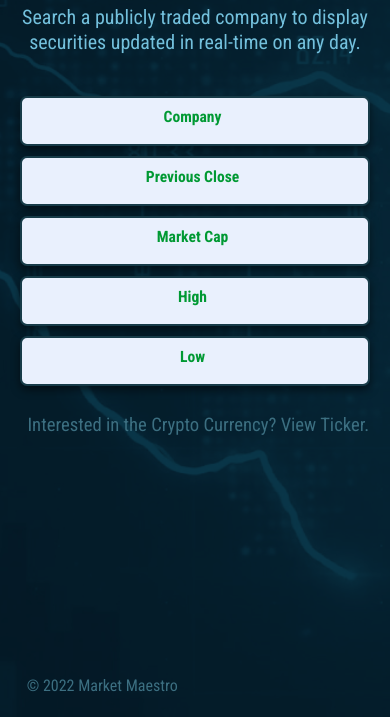
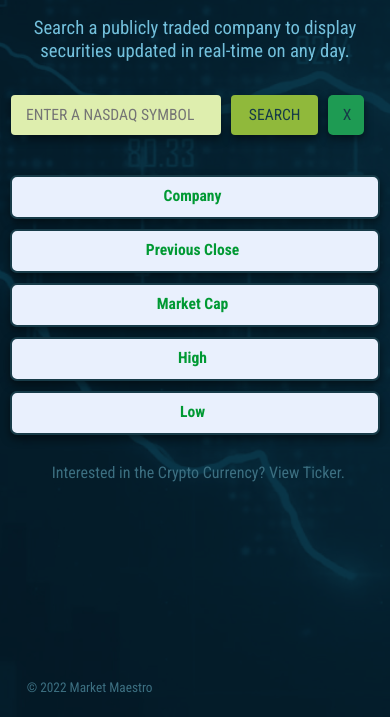
Before and after one commit to ConstanceDesign/Cabin, a plain HTML site: page stock.html in a window 390 px wide. Shown: the part 127-844 px from the top of the page. Drawn offline with nearby package versions, Linux system fonts and the light colour scheme.

Commit message:
resolving mobile devices

```diff
--- a/assets/css/crypto-styles.css
+++ b/assets/css/crypto-styles.css
@@ -144,16 +144,6 @@ p {
   padding-right: 50px;
 }
 
-/*search form*/
-
-.form {
-  flex-wrap: wrap;
-  position: relative;
-  margin-left: auto;
-  margin-right: auto;
-  margin-bottom: 50px;
-}
-
 /*search field*/
 
 #display {
@@ -167,8 +157,6 @@ p {
   position: relative;
   width: 300px;
   height: 50px;
-  margin-left: 30px;
-  margin-right: 20px;
   font-family: "Roboto Condensed", sans-serif;
   font-size: clamp(0.5rem, 4vw, 1.25rem);
   color: #000;
@@ -186,12 +174,13 @@ input:focus {
 /*search field button*/
 
 .rounded {
+  display: inline-block;
+  position: relative;
   outline: none !important;
-  float: inherit;
   width: 150px;
   height: 51px;
   margin-top: 0px;
-  margin-left: 0px;
+  margin-left: 11px;
   font-family: "Roboto Condensed", sans-serif;
   font-size: clamp(0.5rem, 4vw, 1.25rem);
   text-transform: uppercase;
@@ -212,12 +201,16 @@ button:hover {
 /*clear field button*/
 
 .clear {
-  float: inherit;
+  display: inline-block;
+  position: relative;
+  outline: none !important;
   width: 150px;
   height: 51px;
-  margin-left: 450px;
+  top: -50px;
+  margin-left: 103%;
   font-family: "Roboto Condensed", sans-serif;
   font-size: clamp(0.5rem, 4vw, 1.25rem);
+  text-transform: uppercase;
   color: var(--dark-green);
   border: 0;
   border-radius: 5px;
@@ -230,6 +223,16 @@ button:hover {
 .clear:hover {
   background-color: var(--bright-green);
   color: var(--dark-green);
+}
+
+/*search form*/
+
+.form {
+  width: 660px;
+  display: flex;
+  flex-wrap: wrap;
+  margin: auto;
+  margin-bottom: 20px;
 }
 
 /*stock ticker search results*/
@@ -357,14 +360,6 @@ button:hover {
     display: contents;
   }
 
-  .rounded {
-    display: none;
-  }
-
-  .clear {
-    display: none;
-  }
-
   .column {
     width: 100%;
     height: auto;
@@ -391,4 +386,16 @@ button:hover {
   .mobile {
     display: none;
   }
+
+  h4 {
+    font-size: 12pt;
+  }
+
+  h5 {
+    font-size: 10pt;
+  }
+
+  .clear {
+    display: none;
+  }
 }
--- a/assets/css/stock-styles.css
+++ b/assets/css/stock-styles.css
@@ -131,6 +131,14 @@ p {
 }
 
 .mobile {
+  display: none;
+}
+
+.clear2 {
+  display: none;
+}
+
+.stockSearchForm-mobile {
   display: none;
 }
 
@@ -360,12 +368,8 @@ button:hover {
     display: contents;
   }
 
-  .rounded {
-    display: none;
-  }
-
-  .clear {
-    display: none;
+  .form {
+    margin-bottom: 0px;
   }
 
   .column {
@@ -390,16 +394,96 @@ button:hover {
   }
 }
 
-@media (max-width: 375px) {
+@media (max-width: 414px) {
   .mobile {
-    display: none;
+    display: content;
+  }
+
+  h2 {
+    margin-bottom: 20px;
+  }
+
+  h3 {
+    font-size: 14pt;
+    margin-bottom: 18px;
   }
 
   h4 {
     font-size: 12pt;
+    top: 0;
   }
 
   h5 {
     font-size: 10pt;
   }
+
+  /*search field*/
+
+  #stockSearchForm [type="text"] {
+    width: 210px;
+    height: 40px;
+    margin-right: -5px;
+  }
+
+  /*search field button*/
+
+  .rounded {
+    width: 87px;
+    height: 40px;
+    margin-top: 0px;
+    margin-left: 11px;
+  }
+
+  button:hover {
+    background-color: var(--bright-lime);
+    color: var(--dark-green);
+    border: 0;
+  }
+
+  /*clear field button*/
+
+  .clear {
+    display: none;
+  }
+
+  .clear2 {
+    display: inline-block;
+    position: relative;
+    outline: none !important;
+    width: 36px;
+    height: 40px;
+    top: -40px;
+    margin-left: 103%;
+    font-family: "Roboto Condensed", sans-serif;
+    font-size: clamp(0.5rem, 4vw, 1.25rem);
+    text-transform: uppercase;
+    color: var(--dark-green);
+    border: 0;
+    border-radius: 5px;
+    background-color: var(--mid-green);
+    padding: 0px 15px;
+    box-shadow: 0 4px 8px 0 rgba(0, 0, 0, 0.5);
+    z-index: 1;
+  }
+
+  /*search form*/
+
+  .form {
+    width: 100%;
+    display: flex;
+    flex-wrap: wrap;
+    margin: auto;
+    margin-bottom: 0px;
+  }
+
+  .row {
+    margin: 0 0px;
+  }
+
+  .ticker {
+    padding: 10px;
+    padding-top: 0px;
+    bottom: 0;
+    height: 44px;
+  }
 }
--- a/stock.html
+++ b/stock.html
@@ -25,6 +25,7 @@
     <div
       style="background-image: url('./assets/images/stock.jpg')"
       class="background"
+      background-color="#051621"
     >
       <!--Logo-->
       <h1><a href="index.html">Market Maestro</a></h1>
@@ -71,8 +72,8 @@
         <form id="stockSearchForm" class="stockSearchForm">
           <div>
           <button class="clear">Clear</button>
+          <button class="clear2">X</button>
         </form></div>
-
   </div>
 
 </div>
```
Also changed, not shown: crypto.html (+11 -0 lines).
